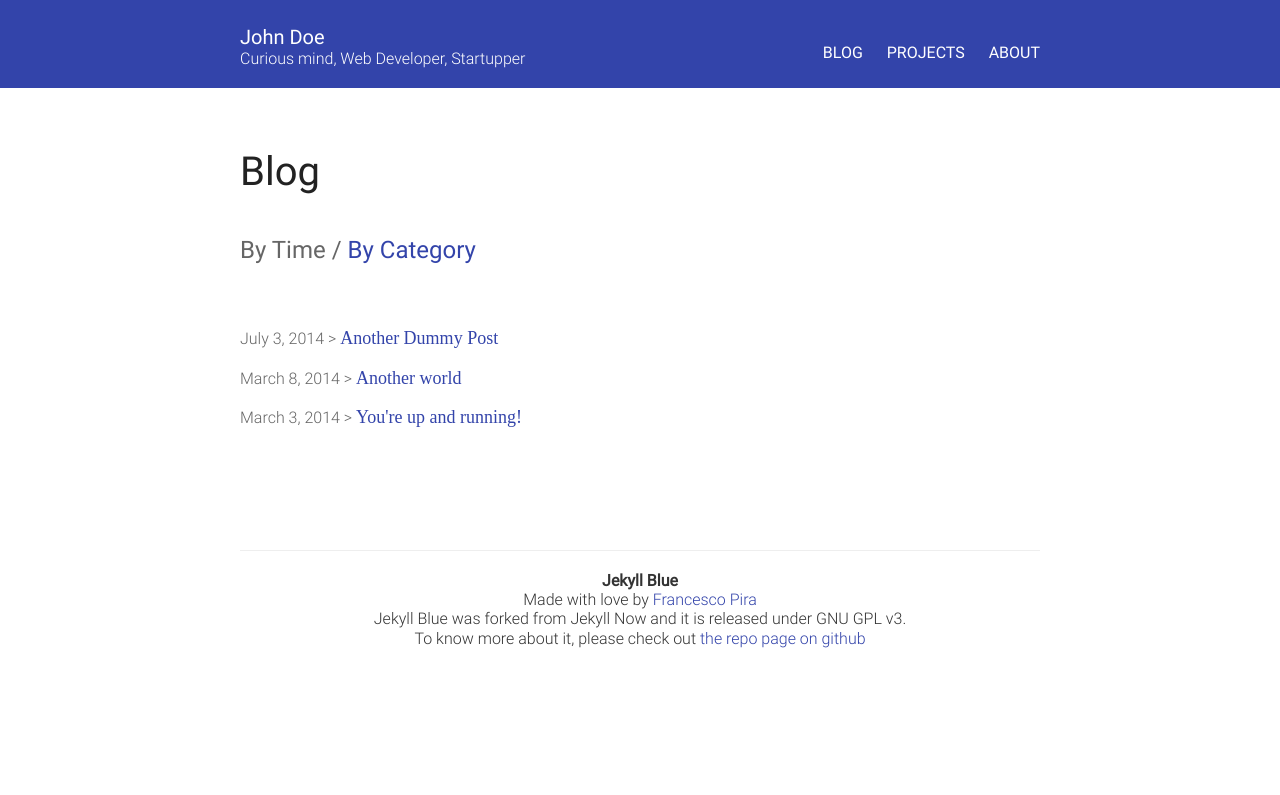
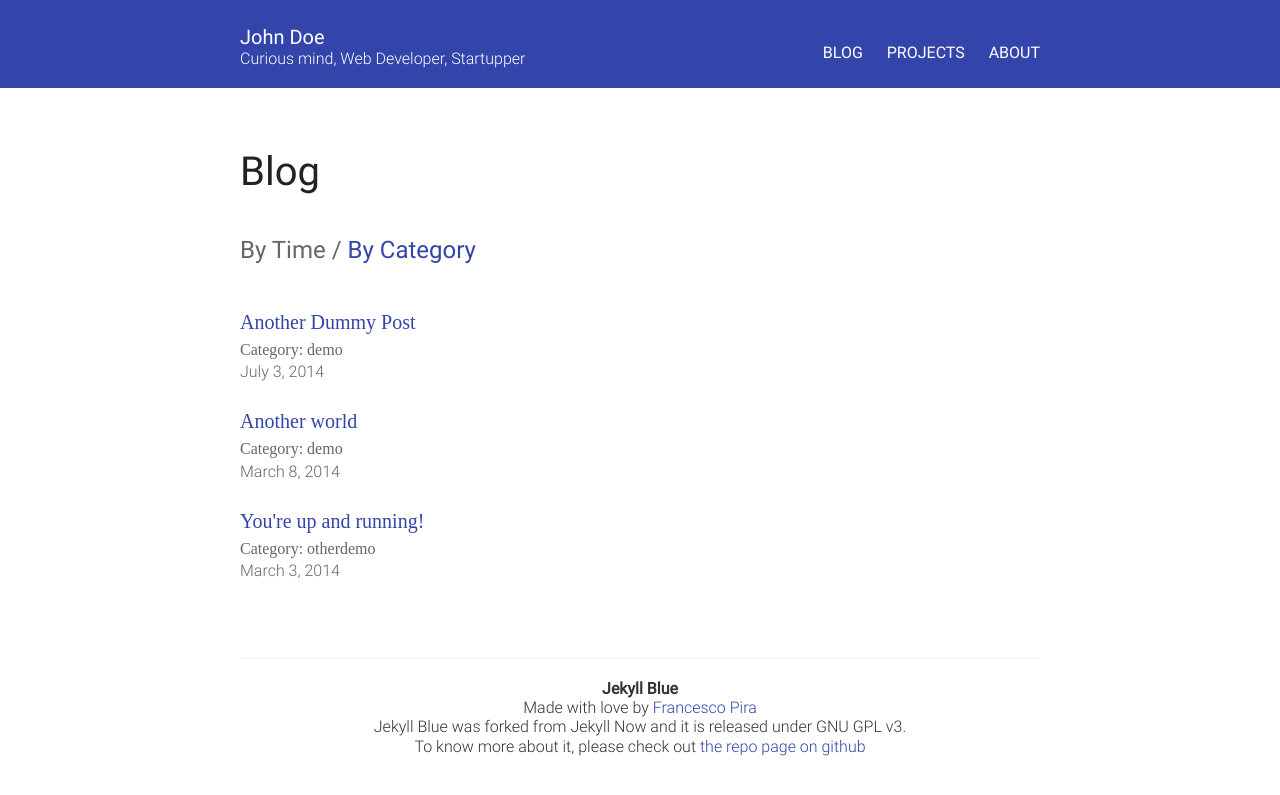
Before and after one commit to pirafrank/Jekyll-Blue, a Jekyll site: the page built from pages/blog.html, in a window 1280 px wide. Shown: the top 795 px of the page. Built offline with Jekyll 4.4.1, drawn with Linux system fonts in a browser that asks for light colours; some web fonts are replaced; Markdown is read by kramdown in place of the engine named in the settings.

Commit message:
redesigned post list in /blog page

```diff
--- a/pages/blog.html
+++ b/pages/blog.html
@@ -9,24 +9,20 @@ show_title: true
   <h4>By Time / <a href="{{ site.baseurl }}/blog/by-category/">By Category</a></h4>
   <br>
 
-  <div style="font-family: 'Merriweather', serif;">
-
+  <div>
     {% for post in site.posts %}
 
-      <p>
-          <span class="date">{{ post.date | date: "%B %e, %Y" }} > </span><span class="post-link"><a href="{{ site.baseurl }}{{ post.url }}">{{ post.title }}</a></span>
-      </p>
-
-      <!--
-      <h3><a href="{{ site.baseurl }}{{ post.url }}">{{ post.title }}</a></h3>
-      -->
-
-      <!--
-      <div class="entry">
-        {{ post.excerpt }}
+      <div class="post-entry">
+        <div class="post-link">
+          <a href="{{ site.baseurl }}{{ post.url }}">{{ post.title }}</a>
+        </div>
+        <div class="post-category">
+          Category: {{ post.categories }}
+        </div>
+        <div class="date">
+          {{ post.date | date: "%B %e, %Y" }}
+        </div>
       </div>
-
-      <a href="{{ site.baseurl }}{{ post.url }}" class="read-more">Read More</a>-->
 
     {% endfor %}
 
--- a/style.scss
+++ b/style.scss
@@ -125,22 +125,6 @@ img {
 // Fixes images in popup boxes from Google Translate
 .gmnoprint img {
   max-width: none;
-}
-
-.date {
-  //font-style: italic;
-  font-family: $defaultSansSerif;
-  font-size: 16px;
-
-  color: $gray;
-}
-
-.post-link {
-  font-size: 16px;
-  color: $gray;
-  a {
-    font-size: 18px;
-  }
 }
 
 // Specify the color of the selection
@@ -402,6 +386,34 @@ nav { // edit this to change navbar appearance
   border-bottom: 1px solid $lightGray;
 }
 
+
+// css for /blog and /categories
+.post-entry {
+  padding: 0em 0em 1.4em;
+}
+
+.post-link {
+  padding-bottom: 3px;
+  a {
+    font-family: $defaultSerif;
+    font-size: 20px;
+  }
+}
+
+.post-category {
+  padding-top: 3px;
+  font-family: $defaultSerif;
+  font-size: 16px;
+  color: $gray;
+}
+
+.date {
+  padding-top: 3px;
+  font-family: $defaultSansSerif;
+  font-size: 16px;
+  color: $gray;
+}
+
 footer {
   font-size: 16px;
   line-height: 1.2;
```
